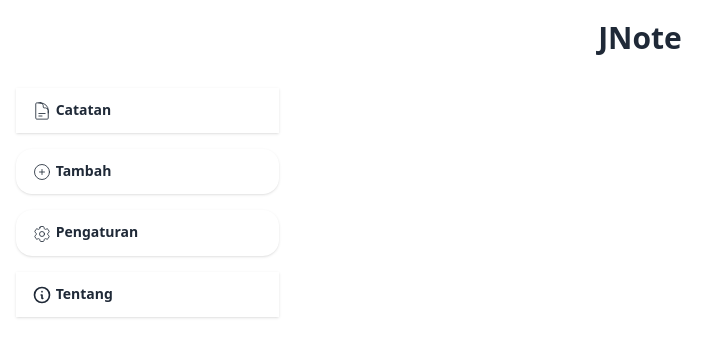
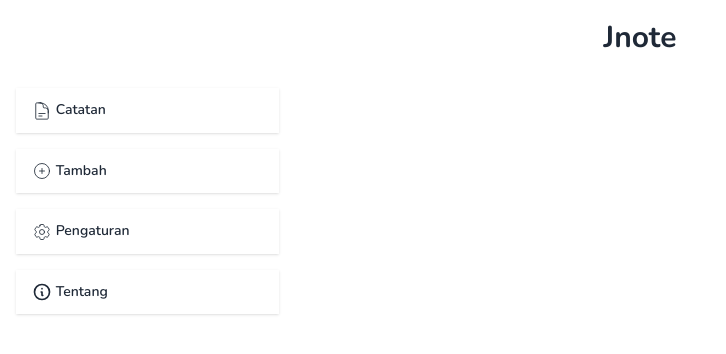
Before and after one commit to billiyagi/Jnote, a website with bundled scripts: page index.html in a window 1280 px wide. Shown: the whole page, without its empty margins (0-726 px from the left). Built offline with nearby package versions, Linux system fonts and the light colour scheme.

Commit message:
Fix bug: Editor & Navigation
- Memperbaiki editor yang tidak dapat menyimpan elemen html
- Memperbaiki sudut pada tombol navigasi
- Menambahkan Font Nunito pada file config tailwindcss
- Menambahkan Kode Meta tags
- Merapihkan kode pada file dom.js

```diff
--- a/index.html
+++ b/index.html
@@ -4,38 +4,61 @@
     <meta charset="UTF-8">
     <meta http-equiv="X-UA-Compatible" content="IE=edge">
     <meta name="viewport" content="width=device-width, initial-scale=1.0">
-    <title>Jnote - Offline note with JavaScript (Web Based)</title>
+
+    <!-- Primary Meta Tags -->
+    <title>Jnote</title>
+    <meta name="title" content="Jnote - Offline note with JavaScript (Web Based)">
+    <meta name="description" content="Lightweight Notes App build with JavaScript & TailwindCSS">
+
+    <!-- Open Graph / Facebook -->
+    <meta property="og:type" content="website">
+    <meta property="og:url" content="https://bill-jnote.netlify.app/">
+    <meta property="og:title" content="Jnote - Offline note with JavaScript (Web Based)">
+    <meta property="og:description" content="Lightweight Notes App build with JavaScript & TailwindCSS">
+
+    <!-- Twitter -->
+    <meta property="twitter:card" content="summary_large_image">
+    <meta property="twitter:url" content="https://bill-jnote.netlify.app/">
+    <meta property="twitter:title" content="Jnote - Offline note with JavaScript (Web Based)">
+    <meta property="twitter:description" content="Lightweight Notes App build with JavaScript & TailwindCSS">
+
+    <!-- Google Fonts -->
+    <link rel="preconnect" href="https://fonts.googleapis.com">
+    <link rel="preconnect" href="https://fonts.gstatic.com" crossorigin>
+    <link href="https://fonts.googleapis.com/css2?family=Nunito:ital,wght@0,300;0,400;0,600;0,700;1,300;1,400;1,600;1,700&display=swap" rel="stylesheet">
+
+    <!-- App Modules -->
+    <link rel="stylesheet" href="dist/tailwind.css">
     <script src="dist/ckeditor/ckeditor.js"></script>
-    <link rel="stylesheet" href="dist/tailwind.css">
     <link rel="stylesheet" href="dist/izitoast/dist/css/iziToast.min.css">
     <script src="dist/izitoast/dist/js/iziToast.min.js" type="text/javascript"></script>
 </head>
 <body>
 <div class="container px-4 mx-auto py-5">
-    <h1 class="font-bold text-3xl text-center">JNote</h1>
+    <h1 class="font-bold text-3xl text-center">Jnote</h1>
     <div class="grid md:grid-cols-4 gap-3 mt-8 mb-20 md:mb-0 mb-xl">
         <div class="col-span-1 mr-10">
             <ul class="menu fixed bottom-0 left-0 w-full md:relative menu-horizontal md:menu-vertical bg-base-100 z-40">
-                <li class="mb-0 md:mb-4 shadow md:rounded-box hover:bg-sky-500 w-full" id="allNote">
+                <li class="mb-0 md:mb-4 shadow hover:bg-sky-500 w-full" id="allNote">
                     <a class="font-semibold w-full block md:inline-block text-center md:text-left text-sm">
                     <svg xmlns="http://www.w3.org/2000/svg" class="h-5 w-5 block md:inline-block mx-auto" fill="none" viewBox="0 0 24 24" stroke="currentColor"><path stroke-linecap="round" stroke-linejoin="round" d="M19.5 14.25v-2.625a3.375 3.375 0 00-3.375-3.375h-1.5A1.125 1.125 0 0113.5 7.125v-1.5a3.375 3.375 0 00-3.375-3.375H8.25m0 12.75h7.5m-7.5 3H12M10.5 2.25H5.625c-.621 0-1.125.504-1.125 1.125v17.25c0 .621.504 1.125 1.125 1.125h12.75c.621 0 1.125-.504 1.125-1.125V11.25a9 9 0 00-9-9z" /></svg>
                     Catatan
                     </a>
                 </li>
-                <li class="mb-0 md:mb-4 shadow md:rounded-box hover:bg-sky-500 w-full" id="createNote">
+                <li class="mb-0 md:mb-4 shadow hover:bg-sky-500 w-full" id="createNote">
                     <a class="font-semibold w-full block md:inline-block text-center md:text-left text-sm">
                     <svg xmlns="http://www.w3.org/2000/svg" class="h-5 w-5 block md:inline-block mx-auto" fill="none" viewBox="0 0 24 24" stroke="currentColor"><path stroke-linecap="round" stroke-linejoin="round" d="M12 9v6m3-3H9m12 0a9 9 0 11-18 0 9 9 0 0118 0z" /></svg>
                     Tambah
                     </a>
                 </li>
-                <li class="mb-0 md:mb-4 shadow md:rounded-box hover:bg-sky-500 w-full" id="settings">
+                <li class="mb-0 md:mb-4 shadow hover:bg-sky-500 w-full" id="settings">
                     <a class="font-semibold w-full block md:inline-block text-center md:text-left text-sm">
                     <svg xmlns="http://www.w3.org/2000/svg" class="h-5 w-5 block md:inline-block mx-auto" fill="none" viewBox="0 0 24 24" stroke="currentColor"><path stroke-linecap="round" stroke-linejoin="round" d="M9.594 3.94c.09-.542.56-.94 1.11-.94h2.593c.55 0 1.02.398 1.11.94l.213 1.281c.063.374.313.686.645.87.074.04.147.083.22.127.324.196.72.257 1.075.124l1.217-.456a1.125 1.125 0 011.37.49l1.296 2.247a1.125 1.125 0 01-.26 1.431l-1.003.827c-.293.24-.438.613-.431.992a6.759 6.759 0 010 .255c-.007.378.138.75.43.99l1.005.828c.424.35.534.954.26 1.43l-1.298 2.247a1.125 1.125 0 01-1.369.491l-1.217-.456c-.355-.133-.75-.072-1.076.124a6.57 6.57 0 01-.22.128c-.331.183-.581.495-.644.869l-.213 1.28c-.09.543-.56.941-1.11.941h-2.594c-.55 0-1.02-.398-1.11-.94l-.213-1.281c-.062-.374-.312-.686-.644-.87a6.52 6.52 0 01-.22-.127c-.325-.196-.72-.257-1.076-.124l-1.217.456a1.125 1.125 0 01-1.369-.49l-1.297-2.247a1.125 1.125 0 01.26-1.431l1.004-.827c.292-.24.437-.613.43-.992a6.932 6.932 0 010-.255c.007-.378-.138-.75-.43-.99l-1.004-.828a1.125 1.125 0 01-.26-1.43l1.297-2.247a1.125 1.125 0 011.37-.491l1.216.456c.356.133.751.072 1.076-.124.072-.044.146-.087.22-.128.332-.183.582-.495.644-.869l.214-1.281z" />
                         <path stroke-linecap="round" stroke-linejoin="round" d="M15 12a3 3 0 11-6 0 3 3 0 016 0z" /></svg>
                     Pengaturan
                     </a>
                 </li>
-                <li class="mb-0 md:mb-4 shadow md:rounded-box hover:bg-sky-500 w-full text-sm" id="about">
+                <li class="mb-0 md:mb-4 shadow hover:bg-sky-500 w-full text-sm" id="about">
                     <a class="font-semibold w-full block md:inline-block text-center md:text-left text-sm">
                     <svg xmlns="http://www.w3.org/2000/svg" class="h-5 w-5 block md:inline-block mx-auto" fill="none" viewBox="0 0 24 24" stroke="currentColor"><path stroke-linecap="round" stroke-linejoin="round" stroke-width="2" d="M13 16h-1v-4h-1m1-4h.01M21 12a9 9 0 11-18 0 9 9 0 0118 0z" /></svg>
                     Tentang
--- a/tailwind.config.js
+++ b/tailwind.config.js
@@ -2,7 +2,10 @@
 module.exports = {
 	content: ['./index.html', './dist/**/*.{html,js}'],
 	theme: {
-    extend: {},
+		fontFamily: {
+		sans: ['Nunito', 'sans-serif'],
+		serif: ['Merriweather', 'serif'],
+		},
 	},
 	plugins: [require('daisyui')],
 // daisyUI config (optional)
```
Also changed, not shown: dist/dom.js, dist/tailwind.css. Lines whose indentation alone changed are shown as unchanged.
